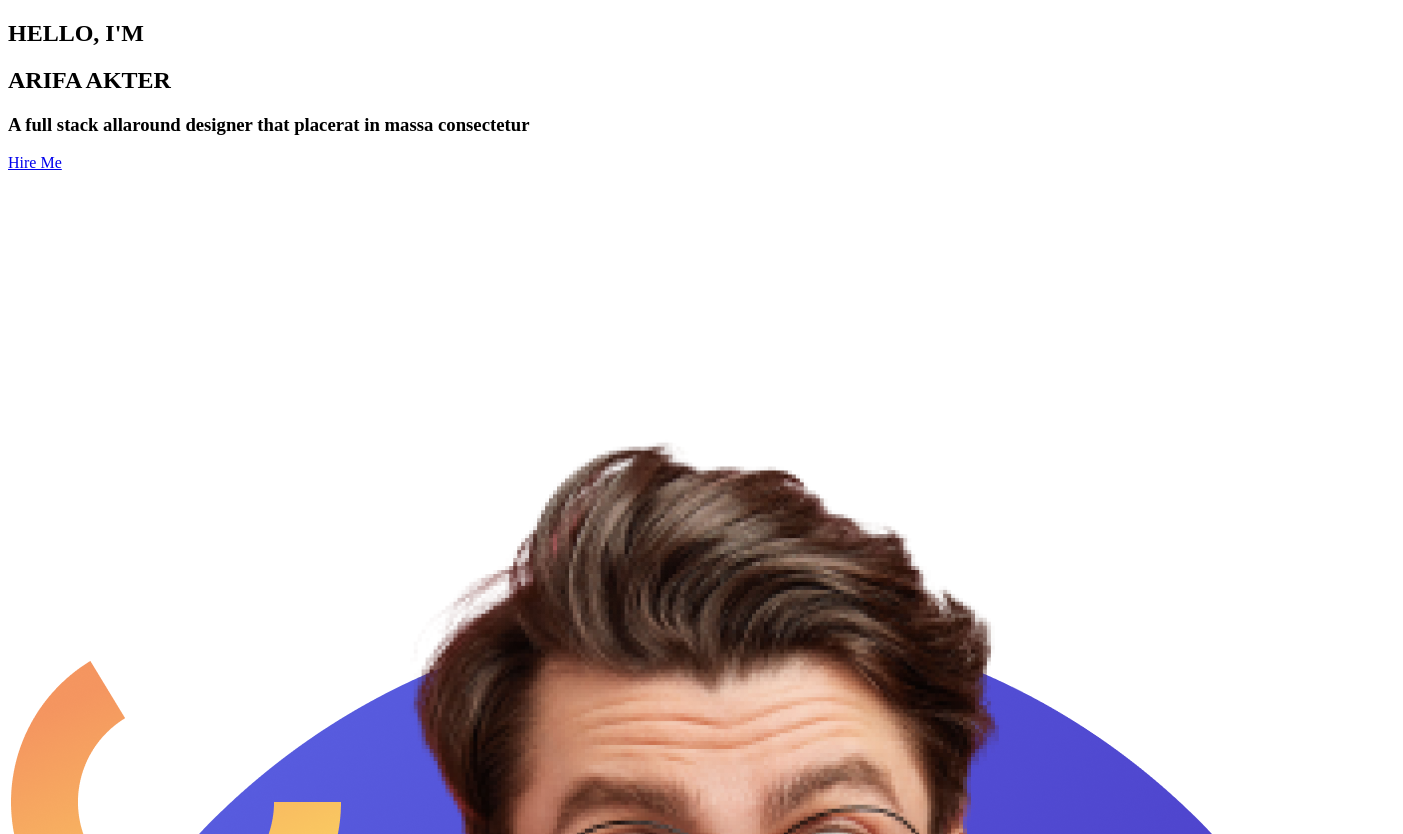
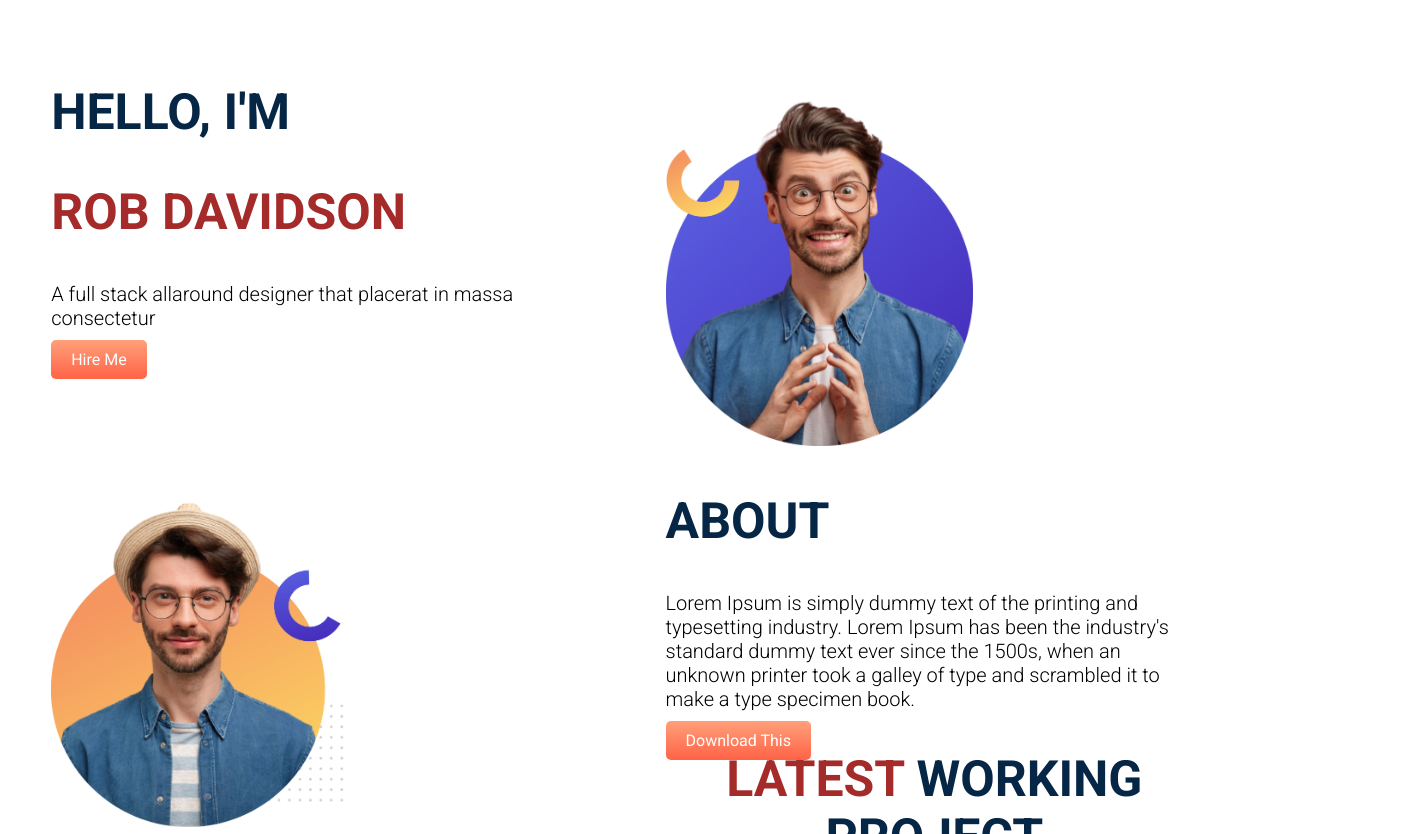
Before and after one commit to arifaakter2/Assignment-1, a plain HTML site: page index.html in a window 1280 px wide. Shown: the top 834 px of the page, 1403 px wide, since content can reach past the window. Drawn offline with Linux system fonts and the light colour scheme.

Commit message:
adding more style

```diff
--- a/index.html
+++ b/index.html
@@ -4,20 +4,39 @@
     <meta charset="UTF-8">
     <meta name="viewport" content="width=device-width, initial-scale=1.0">
     <title>Making 1st Website</title>
-    <link rel="stylesheets" href="style.css">
-    <link href="https://fonts.googleapis.com/css2?family=Poppins&display=swap" rel="stylesheet">
+    <link rel="stylesheet" href="style.css">
+    <link href="https://fonts.googleapis.com/css2?family=Roboto+Condensed:wght@700&family=Roboto:ital,wght@0,100;0,300;0,400;0,700;1,100&display=swap" rel="stylesheet">
 </head>
 <body>
     <section class="top-banner">
         <div class="half-width">
             <h1>HELLO, I'M</h1>
-            <h1 class="name-highlight">ARIFA  AKTER</h1>
+            <h1 class="name-highlight">ROB DAVIDSON</h1>
             <h3>A full stack allaround designer that placerat in massa consectetur</h3>
-            <a target="_blank" href="https://www.flaticon.com/free-icons/html">Hire Me</a>
+            <a class="link-button" target="_blank" href="https://www.flaticon.com/free-icons/html">Hire Me</a>
         </div>
+
         <div class="half-width">
             <img src="images/do not use this pic.png">
         </div>
     </section>
+    <section>
+        <div class="half-width">
+            <img src="images/do not use this pic2.png">
+        </div>
+
+        <div class="half-width">
+            <h1>ABOUT</h1>
+            <h3>Lorem Ipsum is simply dummy text of the printing and
+                typesetting industry. Lorem Ipsum has been the industry's
+                standard dummy text ever since the 1500s, when an unknown
+                printer took a galley of type and scrambled it to make a type
+                specimen book.</h3>
+            <a class="link-button" target="_blank"   href="https://fonts.google.com/specimen/Roboto" >Download This</a>
+        </div>
+    </section>
+    <section>
+        <h1 id="text-size"><span class="name-highlight">LATEST</span> WORKING PROJECT</h1>
+    </section>
 </body>
 </html>
--- a/style.css
+++ b/style.css
@@ -1,16 +1,38 @@
 body{
     margin: 0;
-    font-family: 'Poppins', sans-serif;
+    font-family: 'Roboto', sans-serif;
+}
+h1{
+    font-size: 50px;
+    color: rgb(6, 38, 70);
+}
+h3{
+    font-size: 20px;
+    font-weight: 300;
 }
 .name-highlight{
-    color:orange;
+    color:brown;
 }
 .half-width{
-    height: 40%;
-    float: left;
-    padding-left:5%;
-    margin-left:5%;
+    width:40%;
+    float:left;
+    margin-left: 2%;
+    padding-left:2%;
+    margin-right: 2%;
+    padding-right: 2%;
 }
 .half-width img{
-    width: 100%;
+    width:60%;
 }
+.link-button{
+    text-decoration: none;
+    background-image: linear-gradient(180deg , lightsalmon, tomato);
+    padding: 10px 20px;
+    border: 10px;
+    border-radius: 5px;
+    color: white;
+}
+#text-size{
+    text-align: center;
+    padding:2%;
+}
```
